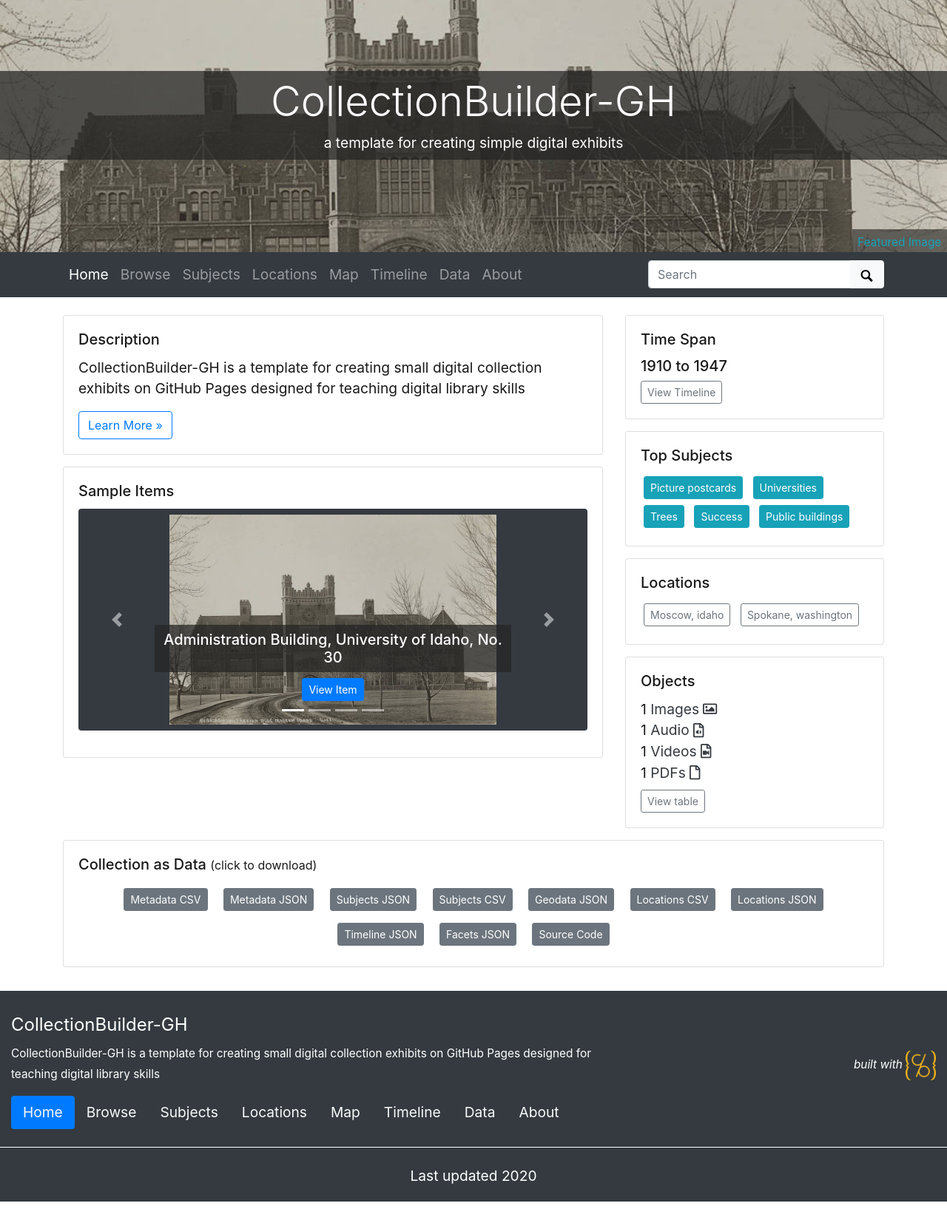
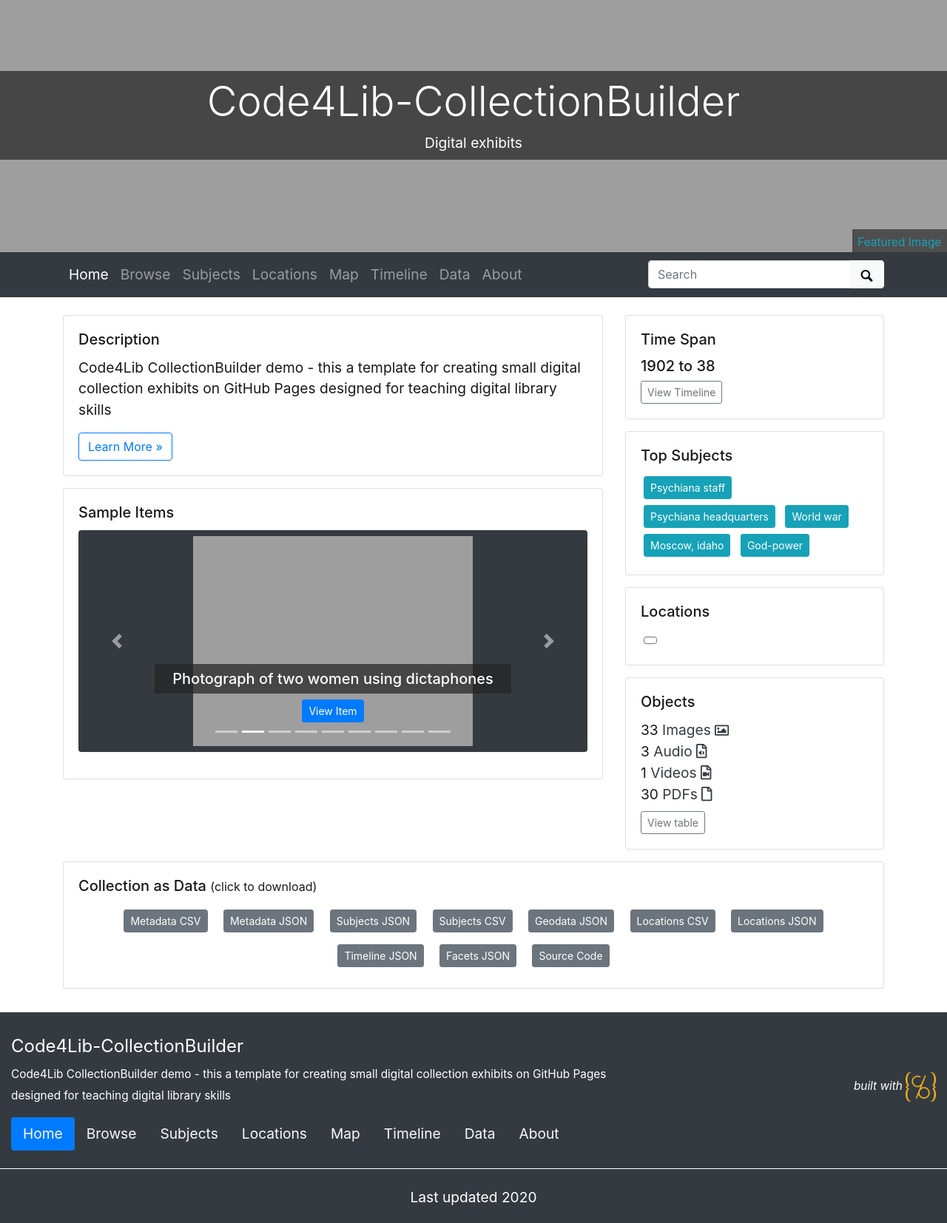
Before and after one commit to jmcgranahan/code4lib-collectionbuilder, a Jekyll site: the page built from index.md, in a window 1280 px wide. Shown: the whole page at 74% size. Built offline with Jekyll 4.4.1, drawn with Linux system fonts in a browser that asks for light colours; before the commit the page ends 1625 px from its top, so only the background shows below that.

Commit message:
Updating config file
setting noindex to true so Google does not index; adding author name

```diff
--- a/_config.yml
+++ b/_config.yml
@@ -8,30 +8,30 @@
 # URL VARIABLES
 #
 # url is your gh-pages base, following the pattern: username.github.io
-url: https://collectionbuilder.github.io
+url: https://jmcgranahan.github.io
 # baseurl is your github repository's name prefixed with a /
-baseurl: /collectionbuilder-gh
+baseurl: /code4lib-collectionbuilder
 # location of code, the full url to your github repository
-source-code: https://github.com/CollectionBuilder/collectionbuilder-gh
+source-code: https://github.com/jmcgranahan/code4lib-collectionbuilder
 
 ##########
 # SITE SETTINGS
 #
 # title of site appears in banner
-title: CollectionBuilder-GH
+title: Code4Lib-CollectionBuilder
 # tagline, a short phrase that will appear throughout the site in the top banner
-tagline: a template for creating simple digital exhibits
+tagline: Digital exhibits
 # description appears in meta tags and other locations
 # this description might appear in search result lists, keep around 160 characters max
-description: "CollectionBuilder-GH is a template for creating small digital collection exhibits on GitHub Pages designed for teaching digital library skills"
+description: "Code4Lib CollectionBuilder demo - this a template for creating small digital collection exhibits on GitHub Pages designed for teaching digital library skills"
 # creator of the digital collection, to appear in meta tags; we typically use our GitHub usernames but feel free to just use your name
-author: CollectionBuilder
+author: Jamen McGranahan
 
 ##########
 # COLLECTION SETTINGS
 #
 # choose metadata: this is the name of the csv file in your _data directory that describes the objects in your collection
-metadata: demo-metadata
+metadata: psychiana_code4lib
 
 ##########
 # GOOGLE SERVICES [optional!]
@@ -44,7 +44,7 @@ metadata: demo-metadata
 # ROBOTS EXCLUDE
 #
 # set noindex to true if you do NOT want Google to index your site
-# noindex: true
+noindex: true
 
 ##########
 # BUILD SETTINGS
```
